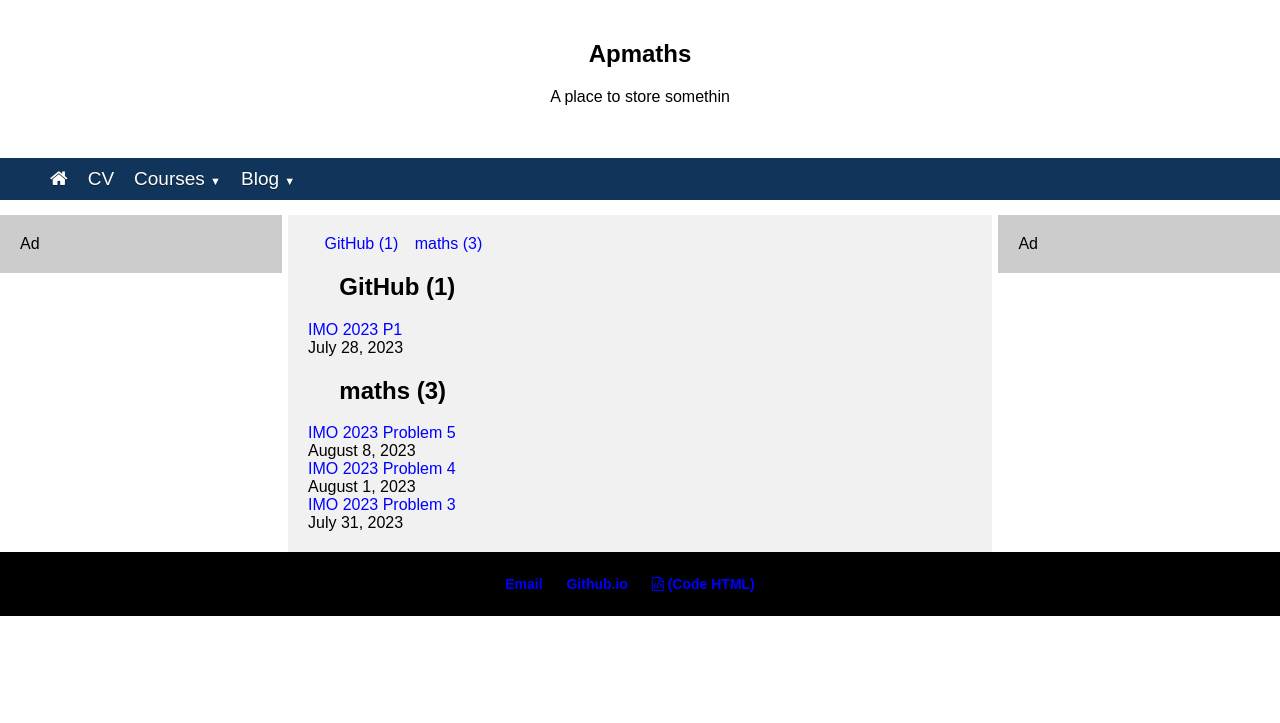
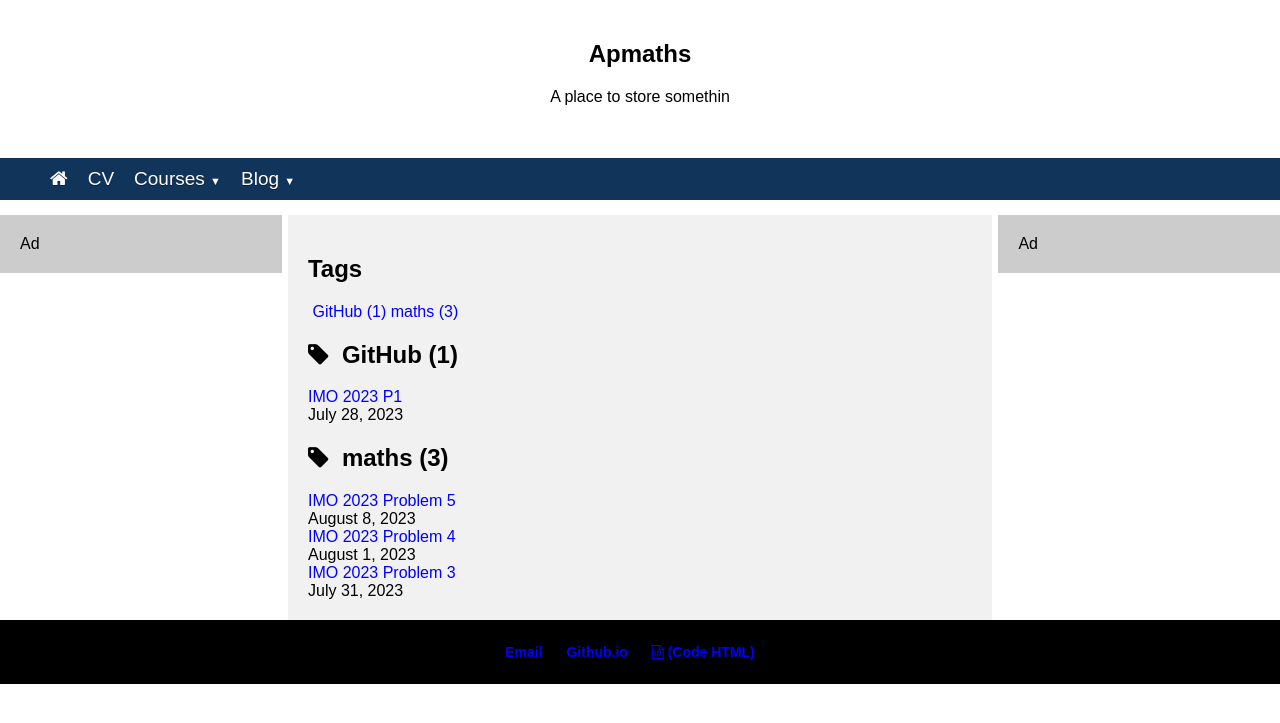
Before and after one commit to hoAngnaMPHan/apmaths.github.io, a Jekyll site: the page built from tags.html, in a window 1280 px wide. Shown: the top 723 px of the page. Built offline with Jekyll 4.4.1, drawn with Linux system fonts in a browser that asks for light colours.

Commit message:
Update tags.html

```diff
--- a/tags.html
+++ b/tags.html
@@ -1,8 +1,8 @@
 ---
-layout: style
+layout: page
 title: 'Tag Index'
 ---
-<div class="page">
+<h1>Tags</h1>
 
 {% assign date_format = site.date_format | default: "%B %-d, %Y" %}
 
@@ -14,13 +14,13 @@ title: 'Tag Index'
 {%- assign tags_list = site_tags | split:',' | sort -%}
 
 {%- for tag in tags_list -%}
-    <a href="#{{- tag -}}" class="btn btn-primary tag-btn"><i class="fas fa-tag" aria-hidden="true"></i>&nbsp;{{- tag -}}&nbsp;({{site.tags[tag].size}})</a>
+    <a href="#{{- tag -}}" class="fa-solid fa-tags><i class="fas fa-tag" aria-hidden="true"></i>&nbsp;{{- tag -}}&nbsp;({{site.tags[tag].size}})</a>
 {%- endfor -%}
 
 <div id="full-tags-list">
 {%- for tag in tags_list -%}
     <h2 id="{{- tag -}}" class="linked-section">
-        <i class="fas fa-tag" aria-hidden="true"></i>
+        <i class="fa fa-tag" aria-hidden="true"></i>
         &nbsp;{{- tag -}}&nbsp;({{site.tags[tag].size}})
     </h2>
     <div class="post-list">
@@ -32,7 +32,7 @@ title: 'Tag Index'
                 </div>
             </div>
         {%- endfor -%}
-    </div>
+
 {%- endfor -%}
 </div>
      </div>
```
